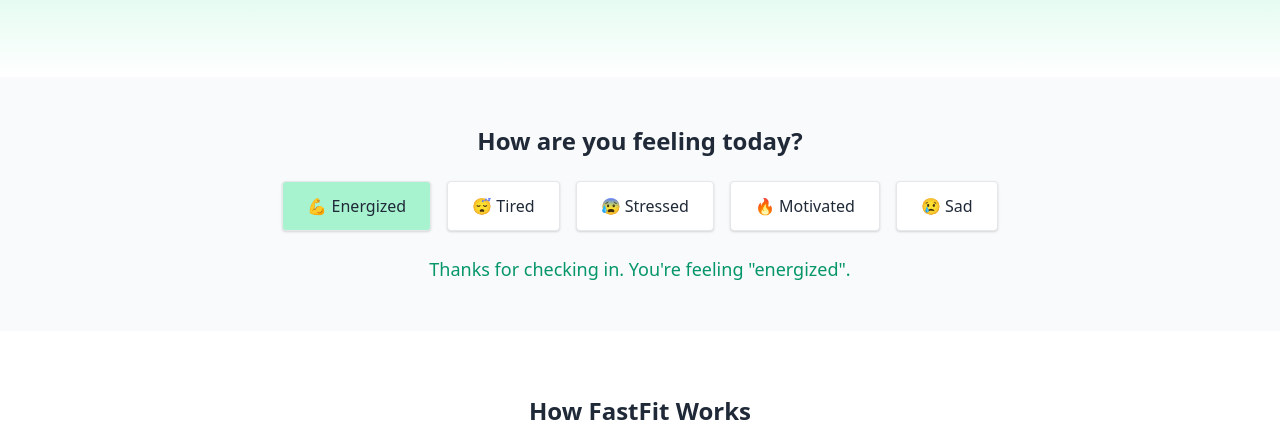
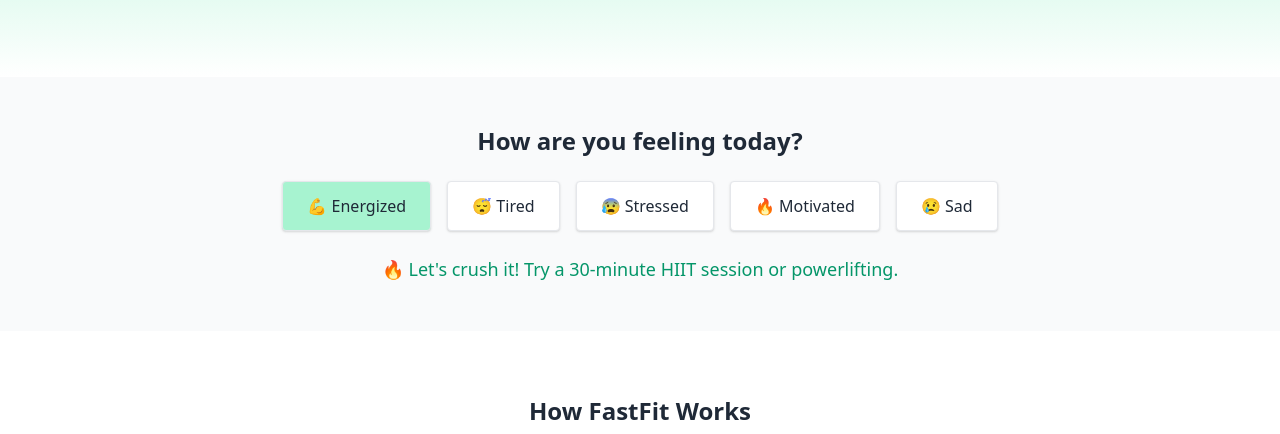
Before and after one commit to Doublegee5/FastFit, a plain HTML site: page index.html in a window 1280 px wide. Both pictures are taken after a click on the button "💪 Energized". Shown: the part 195-629 px from the top of the page. Drawn offline with nearby package versions, Linux system fonts and the light colour scheme.

Commit message:
Update index.html

```diff
--- a/index.html
+++ b/index.html
@@ -66,9 +66,18 @@
   const buttons = document.querySelectorAll('.mood-btn');
   const result = document.getElementById('moodResult');
 
+  const aiSuggestions = {
+    energized: "🔥 Let's crush it! Try a 30-minute HIIT session or powerlifting.",
+    tired: "😴 You might need active recovery — try yoga or a light walk.",
+    stressed: "🧘 Breathe. Try deep stretching, mindfulness, or a light jog.",
+    motivated: "💥 Perfect time for a full-body strength workout or circuit training.",
+    sad: "❤️ Be kind to yourself. Try dancing, walking, or journaling with music.",
+  };
+
   buttons.forEach(btn => {
     btn.addEventListener('click', () => {
-        result.textContent = `Thanks for checking in. You're feeling "${btn.value}".`;
+      const mood = btn.value;
+      result.textContent = aiSuggestions[mood] || "Let's get moving!";
       buttons.forEach(b => b.classList.remove("bg-green-200"));
       btn.classList.add("bg-green-200");
     });
```
Lines whose indentation alone changed are shown as unchanged.
